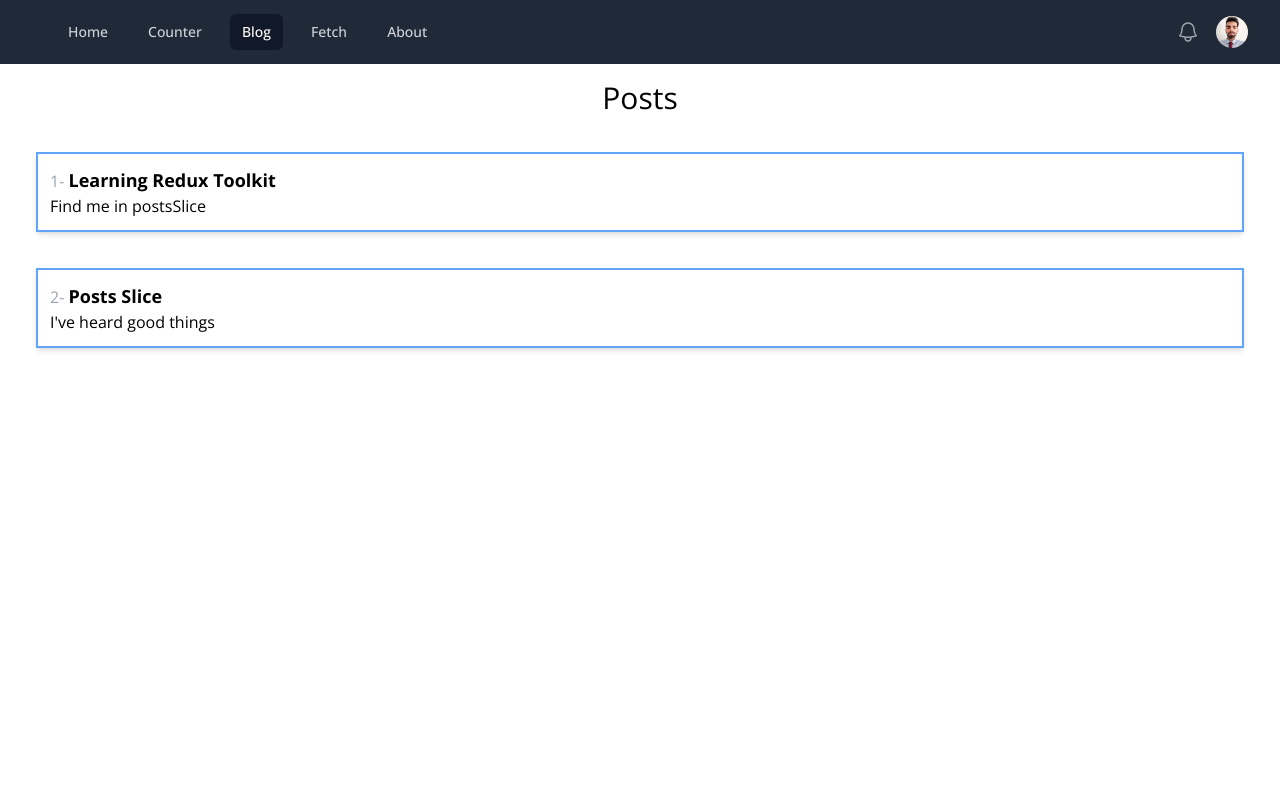
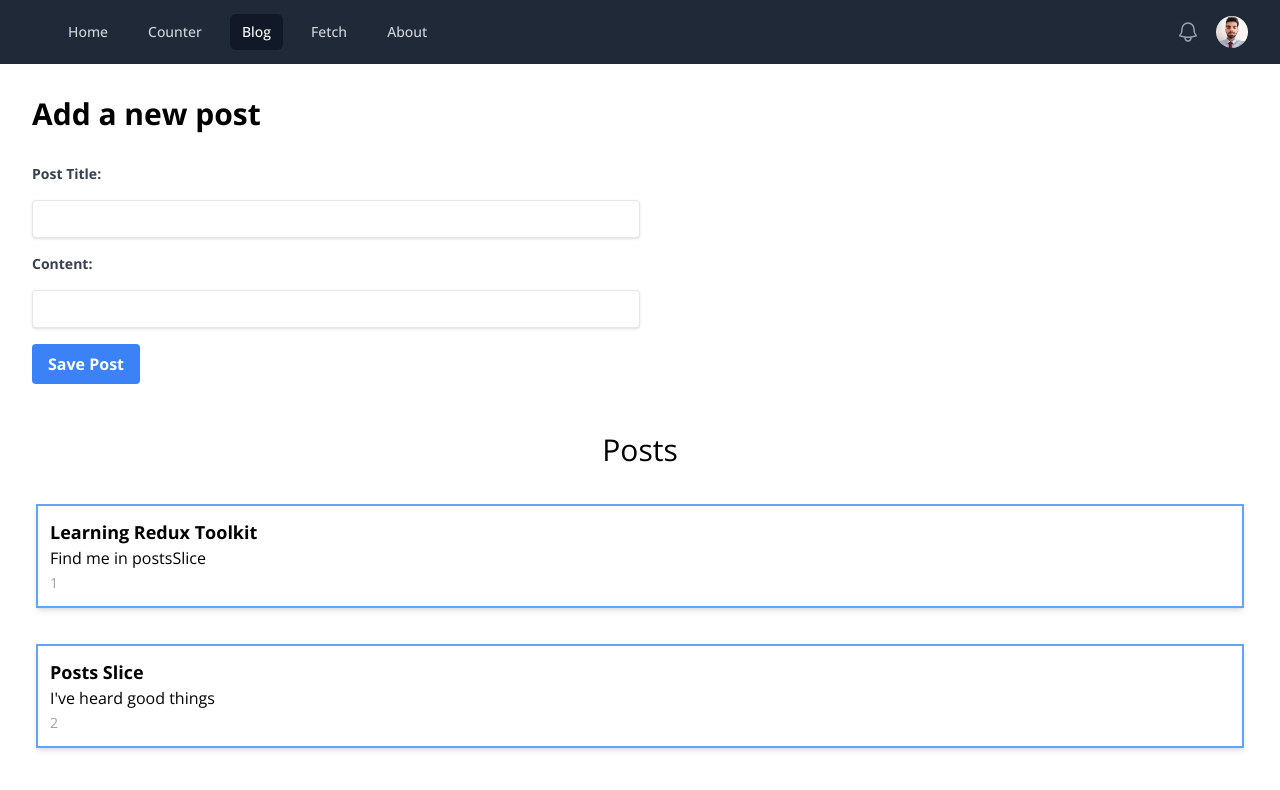
Before and after one commit to nimakarimi76/mern-project--express---redux-, a React (Create React App) app in the folder client/: page /blog in a window 1280 px wide. Shown: the top 790 px of the page. Built offline with nearby package versions, Linux system fonts and the light colour scheme.

Commit message:
new post form

```diff
--- /dev/null
+++ b/client/src/features/posts/NewPostForm.js
@@ -0,0 +1,73 @@
+import React, { useState } from "react";
+import { useDispatch } from "react-redux";
+import { nanoid } from "@reduxjs/toolkit";
+import { newPost } from "./postsSlice";
+
+const NewPostForm = () => {
+  const [title, setTitle] = useState("");
+  const [content, setContent] = useState("");
+
+  const onTitleChange = (e) => setTitle(e.target.value);
+  const onContentChange = (e) => setContent(e.target.value);
+
+  const dispatch = useDispatch();
+  const onSavePostClicked = () => {
+    if (title && content) {
+      dispatch(
+        newPost({
+          id: nanoid(),
+          title,
+          content,
+        })
+      );
+      setTitle("");
+      setContent("");
+    }
+  };
+  return (
+    <section className="padding">
+      <h1 className="text-3xl font-bold">Add a new post</h1>
+      <form className="mt-8 space-y-4">
+        <label
+          className="block text-gray-700 text-sm font-bold"
+          htmlFor="postTitle"
+        >
+          Post Title:
+        </label>
+        <input
+          type="text"
+          className="shadow appearance-none border rounded w-6/12 py-2 px-3 text-gray-700 leading-tight focus:outline-2 focus:shadow-md"
+          id="postTitle"
+          name="postTitle"
+          value={title}
+          onChange={onTitleChange}
+        />
+
+        <label
+          className="block text-gray-700 text-sm font-bold"
+          htmlFor="postContent"
+        >
+          Content:
+        </label>
+        <input
+          type="text"
+          className="shadow appearance-none border rounded w-1/2 py-2 px-3 text-gray-700 leading-tight focus:outline-2 focus:shadow-md"
+          id="postContent"
+          name="postContent"
+          value={content}
+          onChange={onContentChange}
+        />
+        <br />
+        <button
+          type="button"
+          className="bg-blue-500 hover:bg-blue-700 text-white font-bold py-2 px-4 rounded focus:shadow-outline"
+          onClick={onSavePostClicked}
+        >
+          Save Post
+        </button>
+      </form>
+    </section>
+  );
+};
+
+export default NewPostForm;
--- a/client/src/features/posts/PostList.js
+++ b/client/src/features/posts/PostList.js
@@ -13,9 +13,9 @@ const PostList = () => {
         key={post.id}
         className="p-3 border-2 border-blue-400 shadow-md m-9"
       >
-        <span className="text-gray-400 text-md"> {post.id}- </span>
-        <span className="text-lg font-bold">{post.title}</span>
+        <p className="text-lg font-bold">{post.title}</p>
         <p> {post.content.substring(0, 100)}</p>
+        <span className="text-gray-400 text-sm"> {post.id} </span>
       </article>
     );
   });
--- a/client/src/pages/Blog.js
+++ b/client/src/pages/Blog.js
@@ -1,9 +1,11 @@
 import React from "react";
+import NewPostForm from "../features/posts/NewPostForm";
 import PostList from "../features/posts/PostList";
 
 function Blog() {
   return (
     <div>
+      <NewPostForm />
       <PostList />
     </div>
   );
```
